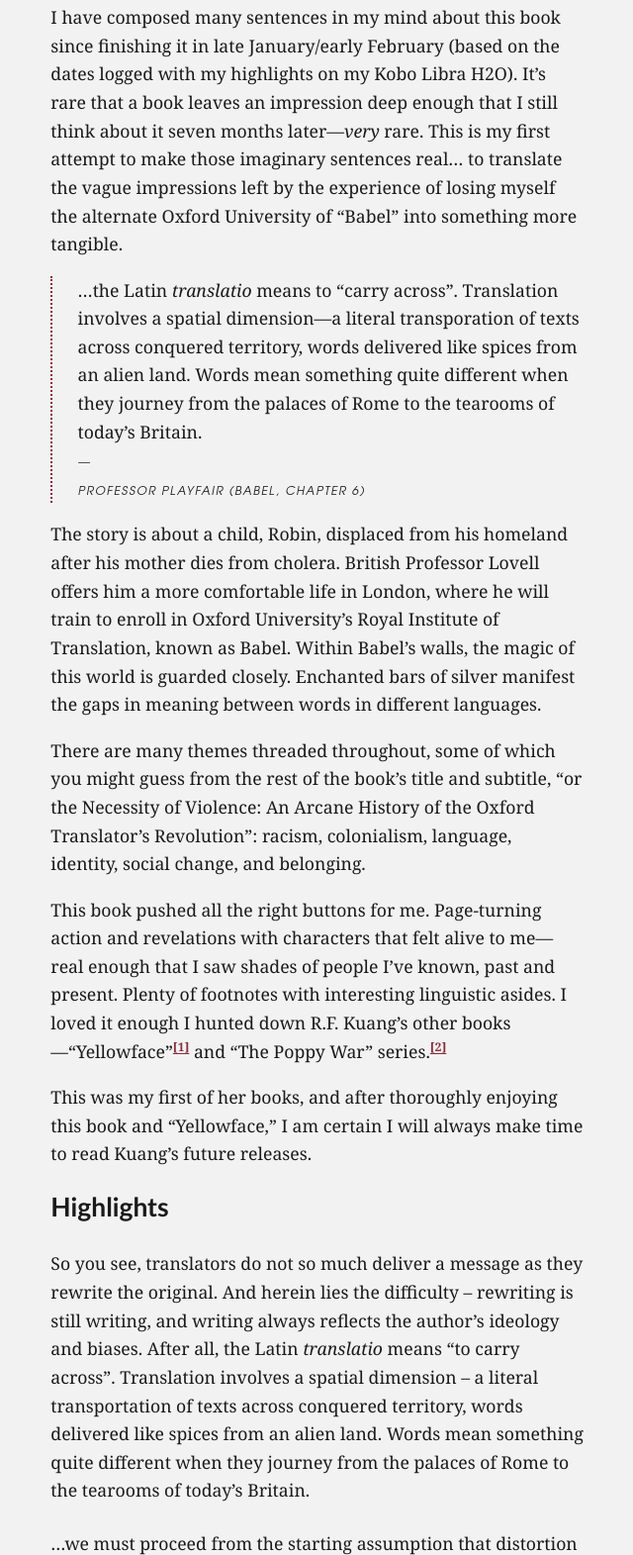
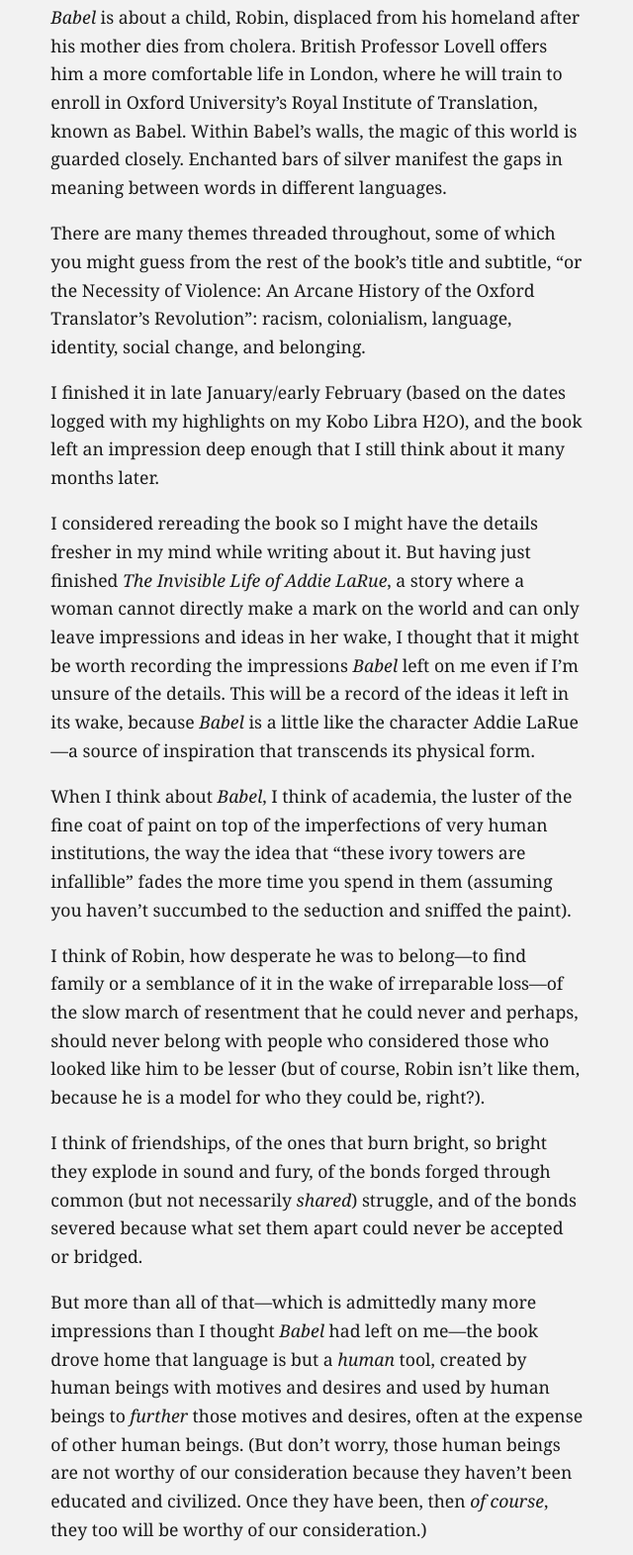
Before and after one commit to heyjunebug/personal-website, an Eleventy site: page content/books/babel.md in a window 1280 px wide. Shown: the part 845-2416 px from the top of the page at 99% size, without its empty margins (407-1047 px from the left). Built offline with nearby package versions, Linux system fonts and the light colour scheme; Eleventy itself is replaced by a stand-in of ours; files that its build step writes are made by us from their sources; files whose address does not match are found by name; what prism-themes would draw is missing.

Commit message:
Edited “Babel” impressions.

```diff
--- a/content/books/babel.md
+++ b/content/books/babel.md
@@ -14,16 +14,38 @@
 
 {% image "img/babel-cover.jpg", "The cover of Babel set against a photograph of Oxford University." %}
 
-I have composed many sentences in my mind about this book since finishing it in late January/early February (based on the dates logged with my highlights on my Kobo Libra H2O). It’s rare that a book leaves an impression deep enough that I still think about it seven months later—*very* rare. This is my first attempt to make those imaginary sentences real... to translate the vague impressions left by the experience of losing myself the alternate Oxford University of “Babel” into something more tangible.
+*Babel* is about a child, Robin, displaced from his homeland after his mother dies from cholera. British Professor Lovell offers him a more comfortable life in London, where he will train to enroll in Oxford University’s Royal Institute of Translation, known as Babel. Within Babel’s walls, the magic of this world is guarded closely. Enchanted bars of silver manifest the gaps in meaning between words in different languages.
+
+There are many themes threaded throughout, some of which you might guess from the rest of the book’s title and subtitle, “or the Necessity of Violence: An Arcane History of the Oxford Translator’s Revolution”: racism, colonialism, language, identity, social change, and belonging.
+
+I finished it in late January/early February (based on the dates logged with my highlights on my Kobo Libra H2O), and the book left an impression deep enough that I still think about it many months later.
+
+I considered rereading the book so I might have the details fresher in my mind while writing about it. But having just finished *The Invisible Life of Addie LaRue*, a story where a woman cannot directly make a mark on the world and can only leave impressions and ideas in her wake, I thought that it might be worth recording the impressions *Babel*  left on me even if I’m unsure of the details. This will be a record of the ideas it left in its wake, because *Babel* is a little like the character Addie LaRue—a source of inspiration that transcends its physical form.
+
+When I think about *Babel*, I think of academia, the luster of the fine coat of paint on top of the imperfections of very human institutions, the way the idea that “these ivory towers are infallible” fades the more time you spend in them (assuming you haven’t succumbed to the seduction and sniffed the paint).
+
+I think of Robin, how desperate he was to belong—to find family or a semblance of it in the wake of irreparable loss—of the slow march of resentment that he could never and perhaps, should never belong with people who considered those who looked like him to be lesser (but of course, Robin isn’t like them, because he is a model for who they could be, right?).
+
+I think of friendships, of the ones that burn bright, so bright they explode in sound and fury, of the bonds forged through common (but not necessarily *shared*) struggle, and of the bonds severed because what set them apart could never be accepted or bridged.
+
+But more than all of that—which is admittedly many more impressions than I thought *Babel* had left on me—the book drove home that language is but a *human* tool, created by human beings with motives and desires and used by human beings to *further* those motives and desires, often at the expense of other human beings. (But don’t worry, those human beings are not worthy of our consideration because they haven’t been educated and civilized. Once they have been, then *of course*, they too will be worthy of our consideration.)
+
+Language, like every other human thing, is a paradox: both wonderful—a mechanism for collaboration—and terrible—a mechanism for subjugation. Friendship—wonderful for companionship, terrible for inclusivity. Institutions—wonderful for protecting a way of life, terrible for protecting *many* ways of life. The central premise of *Babel*, that there is possibility for creation and destruction in every spell we cast, with every word we use, and that every word choice is an act of translation between one language—one context—to another is, of course, something of a paradox, too.
 
 > ...the Latin *translatio* means to “carry across”. Translation involves a spatial dimension—a literal transporation of texts across conquered territory, words delivered like spices from an alien land. Words mean something quite different when they journey from the palaces of Rome to the tearooms of today’s Britain.
 <cite>Professor Playfair (Babel, Chapter 6)</cite>
 
-The story is about a child, Robin, displaced from his homeland after his mother dies from cholera. British Professor Lovell offers him a more comfortable life in London, where he will train to enroll in Oxford University’s Royal Institute of Translation, known as Babel. Within Babel’s walls, the magic of this world is guarded closely. Enchanted bars of silver manifest the gaps in meaning between words in different languages.
+The act of translation happens all the time: between one person to another, between one language to another, between one period of time to another, between one culture to another, between any one experience to another. It can be a bridge or a powder keg that lies dormant awaiting just the right trigger, for the specific circumstances to destroy any possible reconciliation. And therein lies its magic *and* its power, as *Babel* so potently demonstrates.
 
-There are many themes threaded throughout, some of which you might guess from the rest of the book’s title and subtitle, “or the Necessity of Violence: An Arcane History of the Oxford Translator’s Revolution”: racism, colonialism, language, identity, social change, and belonging.
+*Babel* was the book I needed but didn’t know I needed when I first opened it. I can’t remember the last time I opened a book and found it so engaging I read nothing else or the last time I opened a book and found a mirror so clear it felt more real than real life. I definitely can’t remember the last time I opened a book and found in its pages questions so sticky, I think about them even when I am no longer thinking about the book:
 
-This book pushed all the right buttons for me. Page-turning action and revelations with characters that felt alive to me—real enough that I saw shades of people I’ve known, past and present. Plenty of footnotes with interesting linguistic asides. I loved it enough I hunted down R.F. Kuang’s other books—“Yellowface”^[I’ll be writing an impression for this one in the coming weeks, too. It consumed me just as “Babel” did, but for very different reasons.] and “The Poppy War” series.^[I have read just the first so far. It is well-written, but intense. War isn’t something I enjoy reading about, and Kuang’s writing is so vivid that this book is *good* but not pleasurable to read. I do intend on reading the rest of the series at some point, though.]
+* What has been lost in the act of translation?
+* In what wars have these words played a part?
+* As a user of words, how much responsibility do I bear for the impact they have on others?
+
+The impressions *Babel* left on me are indelible, deepening an already deep interest in language, storytelling, and their form and function. Will it be as impressive for you as it was for me? I don’t know. But if you have even a passing interest in language and its power, *Babel* should find its way to the top of your reading list.
+
+This book pushed all the right buttons for me. Page-turning action and revelations with characters that felt alive to me—real enough that I saw shades of people I’ve known, past and present. Plenty of footnotes with interesting linguistic asides. I loved it enough I hunted down R.F. Kuang’s other books—“Yellowface”^[I’ll be writing an impression for this one eventually. It consumed me just as “Babel” did, but for very different reasons.] and “The Poppy War” series.^[I have read just the first so far. It is well-written, but intense. War isn’t something I enjoy reading about, and Kuang’s writing is so vivid that this book is *good* but not pleasurable to read. I do intend on reading the rest of the series at some point, though.]
 
 This was my first of her books, and after thoroughly enjoying this book and “Yellowface,” I am certain I will always make time to read Kuang’s future releases.
 
@@ -38,3 +60,7 @@
 
 * Theory comes from the Greek *theōria*, meaning a sight or spectacle, whose root also gives us the word theatre.
 </div>
+
+## Changelog
+
+* **2023-12-14**: Unearthed an older, more complete impression of the book that I’ve now incorporated into this one.
```
